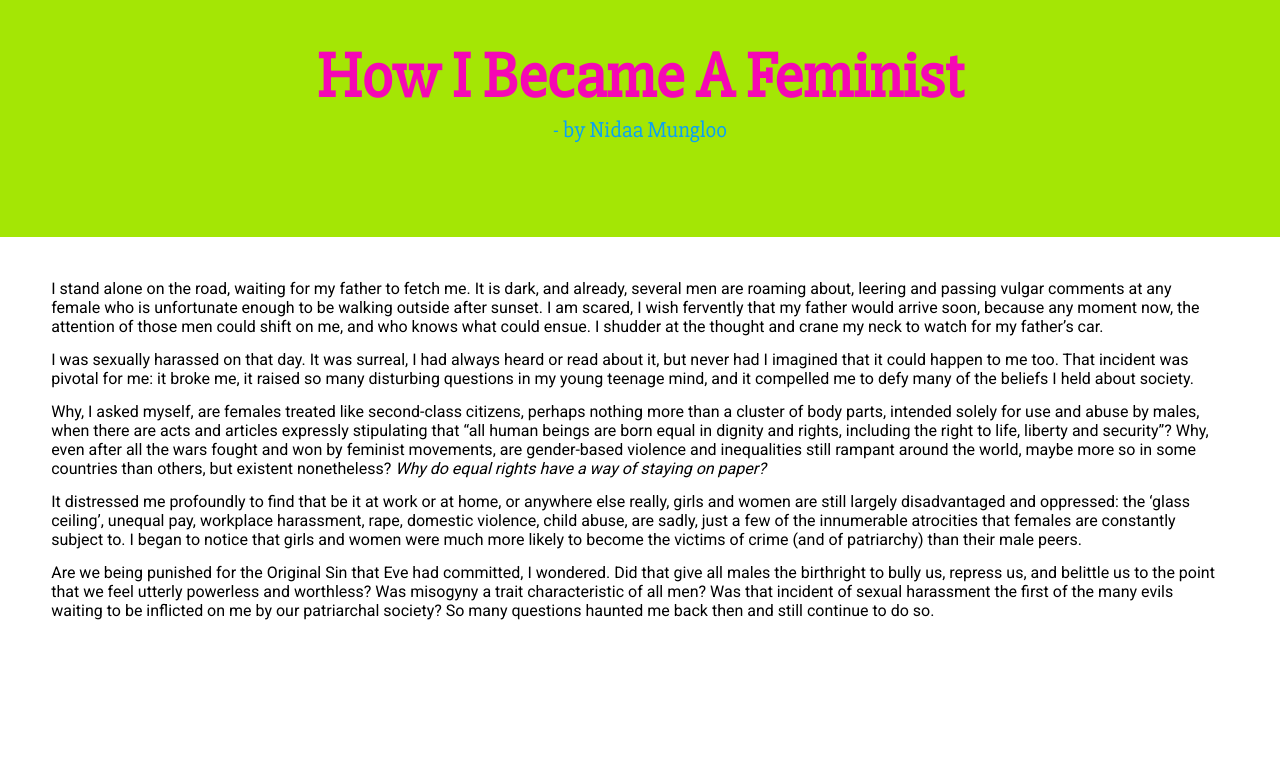
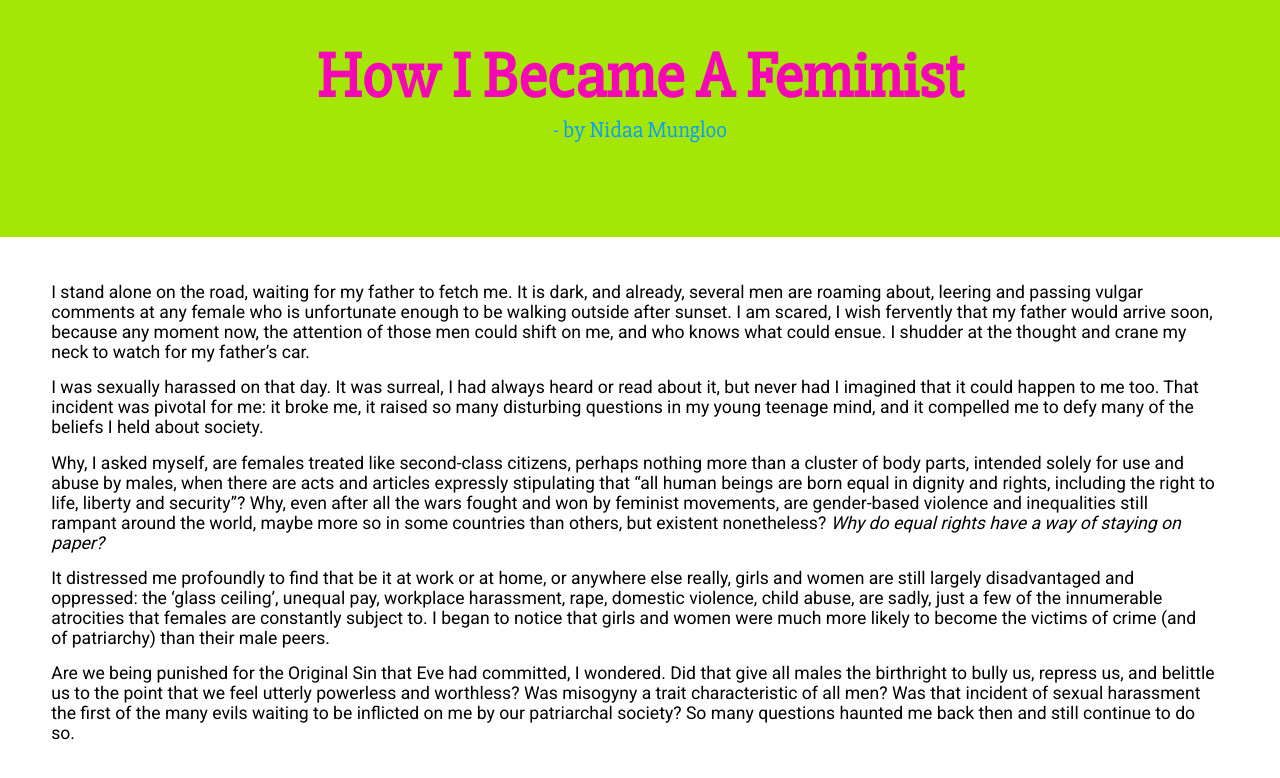
Before and after one commit to nida28/Samples-of-Writing, a plain HTML site: page index.html in a window 1280 px wide. Drawn offline with Linux system fonts and the light colour scheme.

Commit message:
last changes

```diff
--- a/style.css
+++ b/style.css
@@ -34,7 +34,7 @@ html, body, ul {
 }
 
 #text {
-	font-size: 100%;
+	font-size: 110%;
 	font-family: 'Roboto', sans-serif;
 	padding-left: 4%;
 	padding-right: 5%;
@@ -48,5 +48,5 @@ html, body, ul {
 }
 
 #text li {
-	padding-top: 1.2%;
+	padding-top: 1.3%;
 }
```
